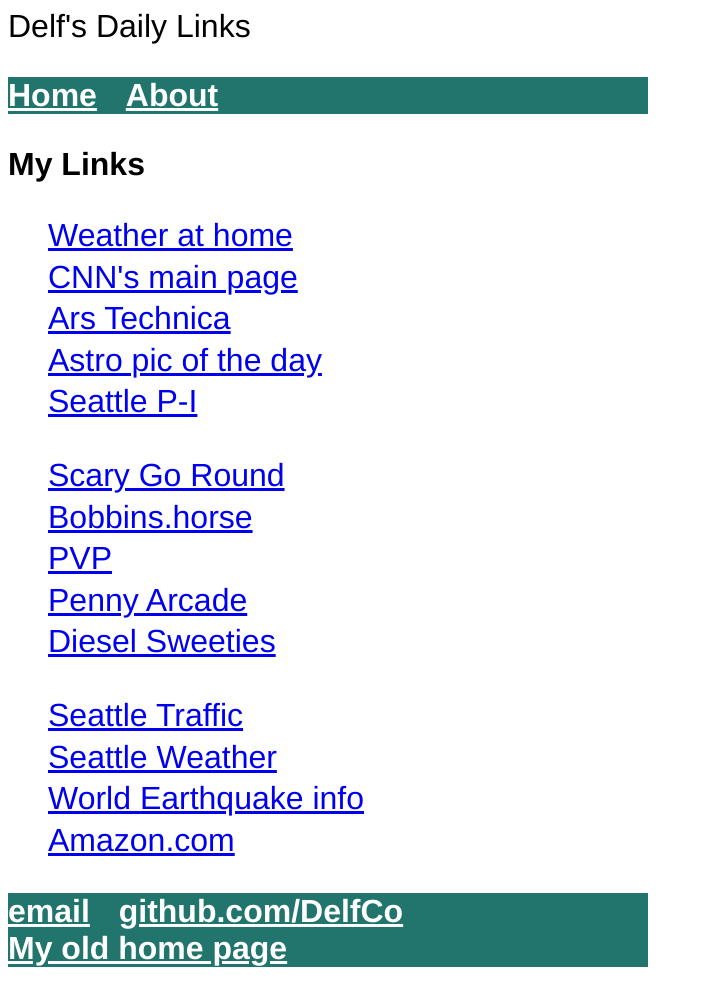
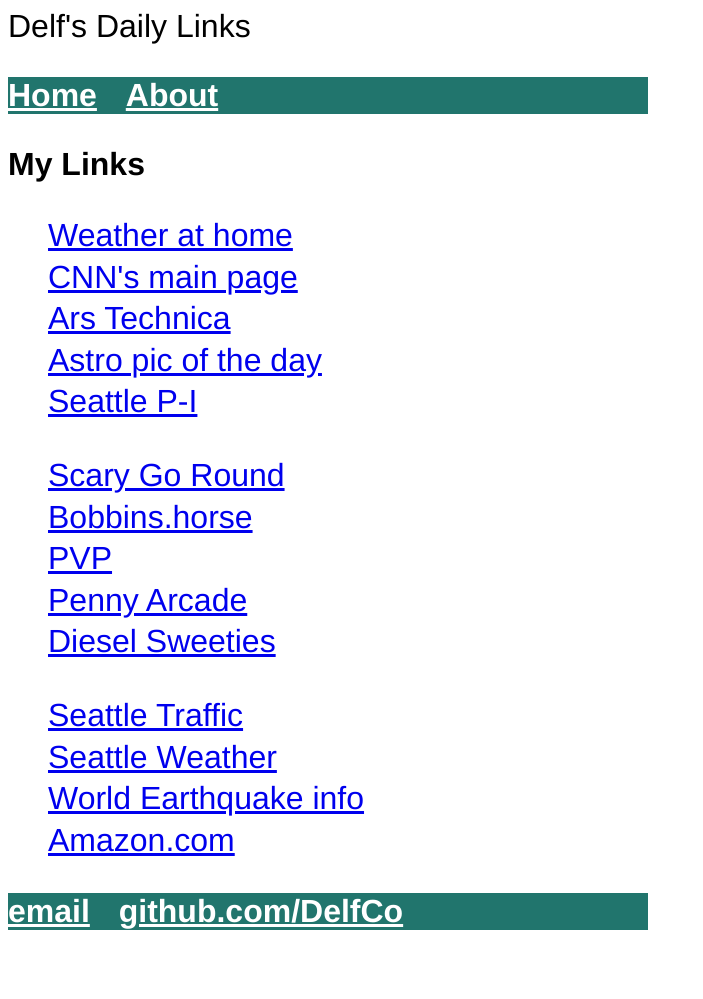
Before and after one commit to DelfCo/DelfCo.github.io, a Jekyll site: the page built from index.html, in a window 1280 px wide. Shown: the whole page, without its empty margins (0-703 px from the left). Built offline with Jekyll 4.4.1, drawn with Linux system fonts in a browser that asks for light colours; after the commit the page ends 962 px from its top, so only the background shows below that.

Commit message:
Update footer.html
Moving off of Drizzle, updating email and removing old home page link.

```diff
--- a/_includes/footer.html
+++ b/_includes/footer.html
@@ -1,7 +1,6 @@
 	<footer role="contentinfo">
         <ul>
-        <li><a href="mailto:delf@drizzle.com">email</a></li>
+        <li><a href="mailto:himself@delfco.com">email</a></li>
         <li><a href="https://github.com/DelfCo">github.com/DelfCo</a></li>
-        <li><a href="http://delf.drizzlehosting.com">My old home page</a></li>
         </ul>
     </footer>
```
